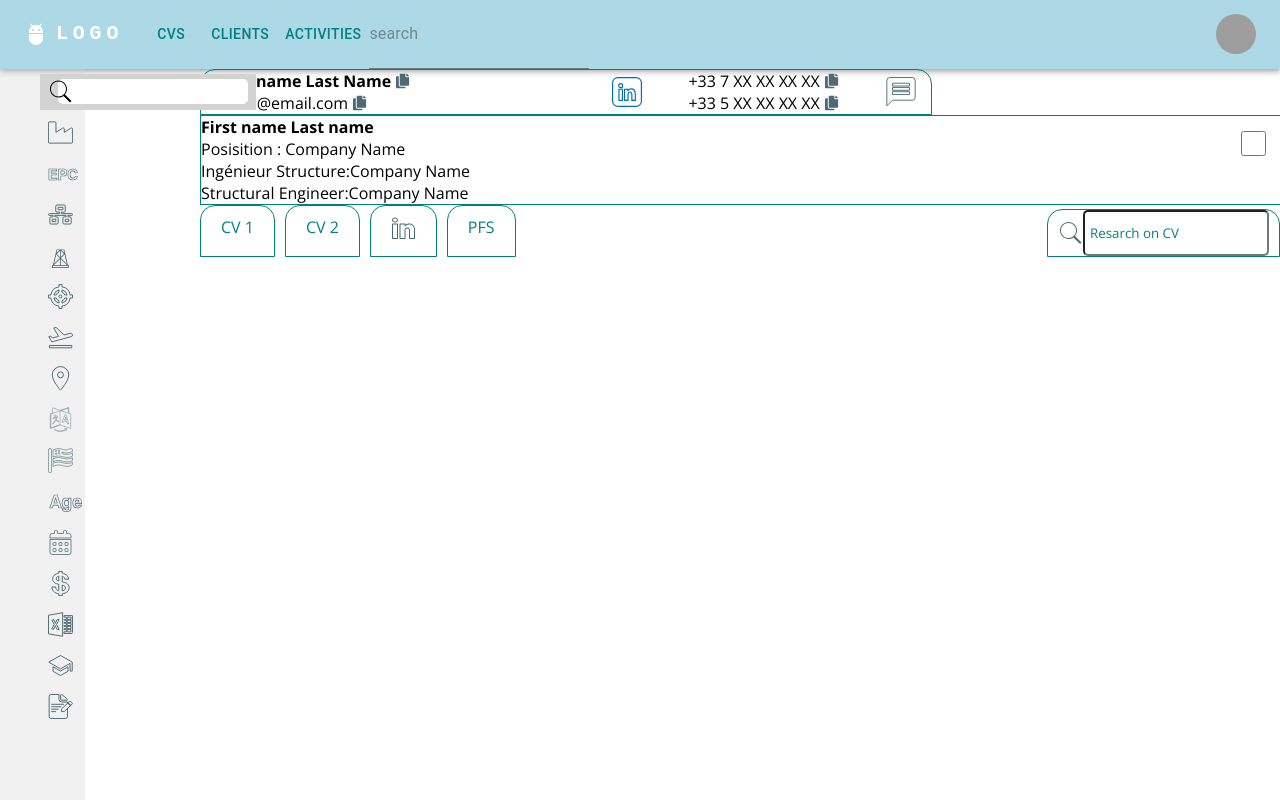
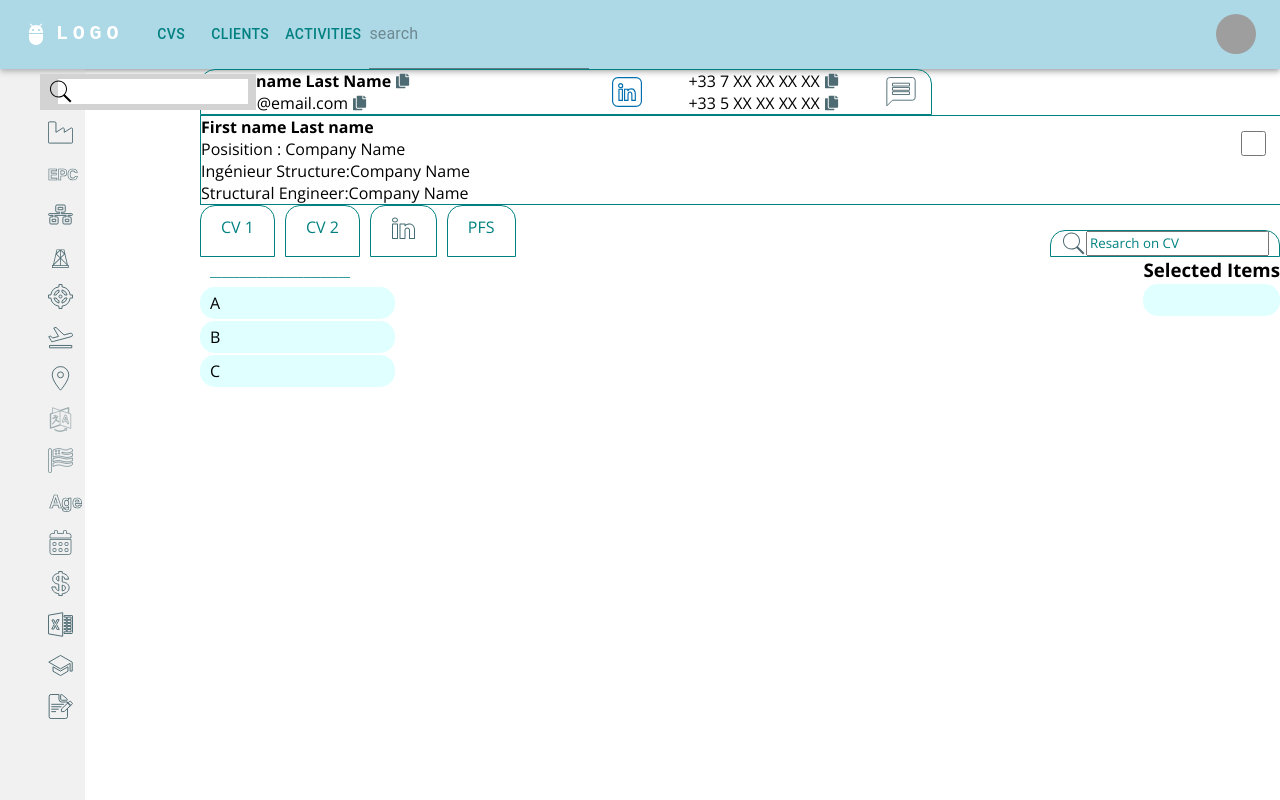
Before and after one commit to Taoufik-BENNOUR/hr_dashboard, a React (Create React App) app: page / in a window 1280 px wide. Built offline with nearby package versions, Linux system fonts and the light colour scheme; grey boxes are pictures that could not be loaded.

Commit message:
clients filter

```diff
--- a/src/App.js
+++ b/src/App.js
@@ -9,6 +9,7 @@ import CandidatePersonalinformations from "./components/candidate-info/Candidate
 import TabCV from "./components/TabCV/TabCV";
 import { Accordion, AccordionDetails, AccordionSummary, Typography } from "@mui/material";
 import ResponsiveAppBar from "./components/navbar/Navbar2";
+import Clients from "./components/filter/Clients";
 
 function App() {
   return (
@@ -22,6 +23,7 @@ function App() {
             {/* <CandidateInfoCard/> */}
             <CandidateInfoCard/>
             <TabCV/>
+            <Clients/>
             {/* <Login/> */}
             {/* <PopUp/> */}
             {/* <TableLayout/> */}
--- /dev/null
+++ b/src/components/filter/Clients.jsx
@@ -0,0 +1,44 @@
+import React, { useState } from 'react'
+import "./clients.css"
+import { Close } from '@mui/icons-material'
+const Clients = () => {
+    const data = ["A","B","C"]
+    const [filtredData, setfiltredData] = useState(data)
+    const [selectedItems, setSelectedItems] = useState([]);
+    const [seach, setseach] = useState("");
+
+    const handleClick = (index)=>{
+      const selectedItem = filtredData[index];
+      setfiltredData(prevData => prevData.filter((el,i) => i !== index))
+      setSelectedItems((prevItems) => [...prevItems, selectedItem]);
+    }
+    const handleDeselect = (index) => {
+      const deselectedItem = selectedItems[index];
+;   setSelectedItems(prev=>prev.filter((el,i)=>i !==index));
+    setfiltredData(prev=>[...prev,deselectedItem])
+      };
+  return (
+    <div className='clients-container'>
+      <div className="clients-left">
+      <input className='clients-search' type="text" onChange={(e)=>setseach(e.target.value)} placeholder='________________________' />
+      {filtredData.filter(word=>word.includes(seach)).map((el,i)=>
+        <div className='clients-item' key={i} onClick={()=>handleClick(i)}>
+            {el}
+        </div>
+        )}
+      </div>
+        <div className='clients-right'>
+        <h3>Selected Items</h3>
+        {selectedItems.map((el, i) => (
+            <div className='selected-items' key={i}>
+              {el}
+              <Close className='closeBtn' onClick={() => handleDeselect(i)}/>
+            </div>
+          ))}
+          <div className="clients-item"><span style={{visibility:'hidden'}} >placeholder</span></div>
+        </div>
+    </div>
+  )
+}
+
+export default Clients
--- /dev/null
+++ b/src/components/filter/clients.css
@@ -0,0 +1,36 @@
+.clients-container{
+    display: flex;
+    justify-content: space-between;
+}
+
+.clients-item{
+    background: lightcyan;
+    padding:5px 10px;
+    border-radius: 15px;
+}
+.clients-item:hover{
+    background: lightgreen;
+}
+.clients-left,.clients-right{
+    display: flex;
+    flex-direction: column;
+    gap: 2px;
+    flex-wrap: wrap;
+}
+.clients-search{
+    padding:5px 10px;
+    border-radius: 15px;
+    border: none;
+}
+.selected-items{
+    display: flex;
+    justify-content: space-between;
+    align-items: center;
+    padding:5px 10px;
+    border-radius: 15px;
+    background: green;
+    color: white;
+}
+.closeBtn{
+    cursor: pointer;
+}
--- a/src/page/login/login.css
+++ b/src/page/login/login.css
@@ -21,7 +21,7 @@
             border-radius: 5px;
             background-color: lightgray;
          }
-            input{
+           .login input{
                 height: 40px;
                 border-radius: 5px;
                 padding-left: 5px;
```
